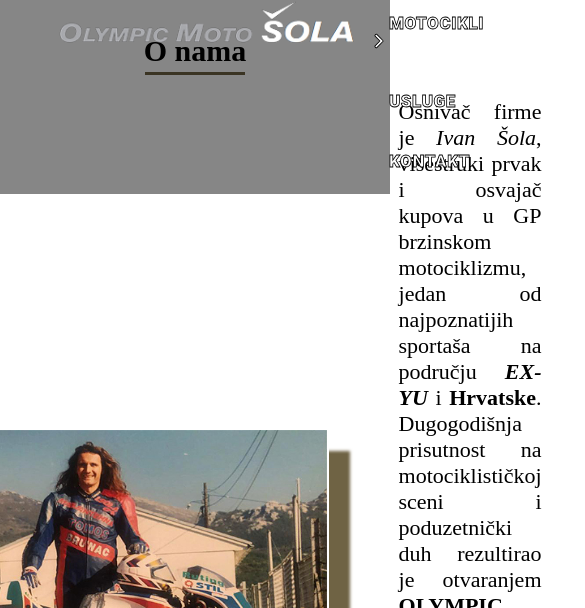
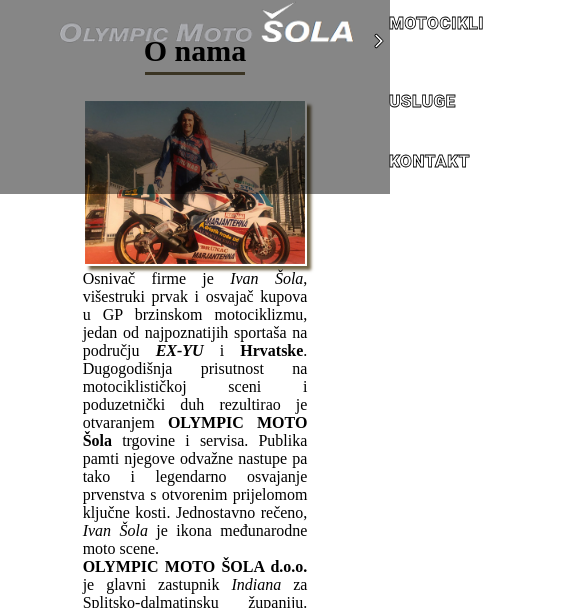
Before and after one commit to codskillz/olympic-moto-sola, an Angular app: page / in a window 390 px wide. Shown: the part 150-758 px from the top of the page, 585 px wide, since content can reach past the window. Built offline with nearby package versions, Linux system fonts and the light colour scheme.

Commit message:
fixed bug with horizontal scrollbar and added few optimizations for mobile phones (not entirely)

```diff
--- a/src/app/app.component.scss
+++ b/src/app/app.component.scss
@@ -54,3 +54,10 @@ section {
         background-attachment: scroll;
     }
 }
+
+@media screen and (max-width: 768px) {
+    .video-cover {
+        position: relative;
+        overflow: hidden;
+    }
+}
--- a/src/app/dostupne-marke/dostupne-marke.component.scss
+++ b/src/app/dostupne-marke/dostupne-marke.component.scss
@@ -37,3 +37,30 @@
     height: 180px;
     transition: 0.5s;
 }
+
+@media screen and (max-width: 768px) {
+    .image-container {
+        display: flex;
+        flex-wrap: wrap;
+        justify-content: center;
+        align-items: center;
+    }
+
+    .obicni {
+        filter: grayscale(0%);
+        height: 120px;
+        margin: 5px;
+        transition: 0.5s;
+    }
+
+    .image-container img:hover {
+        transform: scale(1);
+    }
+
+    .image-container .indian {
+        filter: grayscale(0%);
+        height: 150px;
+        margin: 5px;
+        transition: 0.5s;
+    }
+}
--- a/src/app/header/header.component.scss
+++ b/src/app/header/header.component.scss
@@ -147,7 +147,7 @@ nav ul li a {
 .hover-underline-animation {
     display: inline-block;
     position: relative;
-    color: #6f6344;
+    color: #9c7d2e;
 }
 
 .hover-underline-animation::after {
@@ -158,7 +158,7 @@ nav ul li a {
     height: 4px;
     bottom: -5px;
     left: 0;
-    background-color: #6f6344;
+    background-color: #9c7d2e;
     transform-origin: bottom right;
     transition: transform 0.25s ease-out;
 }
--- a/src/app/kontakt/kontakt.component.scss
+++ b/src/app/kontakt/kontakt.component.scss
@@ -49,3 +49,50 @@
 .paragraphs-working-hours {
     display: block;
 }
+
+@media screen and (max-width: 768px) {
+    .wrapper {
+        display: flex;
+        flex-direction: column;
+        align-items: center;
+    }
+
+    .text-content {
+        font-size: 16px;
+        text-align: center;
+    }
+
+    .google-map {
+        margin: 0 10px;
+        width: 90%;
+        height: auto;
+    }
+
+    .image-text {
+        display: flex;
+        align-items: center;
+        margin-bottom: 5px;
+    }
+
+    .image-text p {
+        margin-left: 5px;
+        font-size: 14px;
+    }
+
+    .image-text img {
+        width: 25px;
+        height: auto;
+    }
+
+    .working-hours {
+        display: flex;
+        flex-wrap: wrap;
+        justify-content: center;
+    }
+
+    .paragraphs-working-hours {
+        display: inline-block;
+        margin: 5px;
+        font-size: 14px;
+    }
+}
--- a/src/app/o-nama/o-nama.component.scss
+++ b/src/app/o-nama/o-nama.component.scss
@@ -32,7 +32,7 @@ img {
 }
 
 .sola-text p {
-    font-size: 22px;
+    font-size: 20px;
     text-align: justify;
 }
 
@@ -45,3 +45,38 @@ img {
     padding-left: 50px;
     padding-right: 50px;
 }
+
+@media screen and (max-width: 768px) {
+    img {
+        width: 90%;
+        height: auto;
+        border: 2px solid #fff;
+        -webkit-box-shadow: 5px 5px 3px -1px #6f6344;
+        -moz-box-shadow: 5px 5px 3px -1px #6f6344;
+        box-shadow: 5px 5px 3px -1px #6f6344;
+        margin-left: 5%;
+        margin-right: 5%;
+    }
+
+    .image-text-container {
+        display: flex;
+        flex-direction: column;
+        justify-content: center;
+        align-items: center;
+    }
+
+    .sola-text p {
+        font-size: 16px;
+        text-align: justify;
+    }
+
+    .sola-text {
+        padding-left: 5%;
+        padding-right: 5%;
+    }
+
+    .wrapper {
+        padding-left: 10%;
+        padding-right: 10%;
+    }
+}
--- a/src/app/usluge/usluge.component.html
+++ b/src/app/usluge/usluge.component.html
@@ -5,9 +5,9 @@
     <br><br><br><br>
 
     <div class="image-container">
-        <div class="image-wrapper" *ngFor="let image of images" data-aos="fade-left" data-aos-duration="1500">
+        <div class="image-wrapper" *ngFor="let image of images" data-aos="fade-right" data-aos-duration="1500">
             <img [src]="image.src" [alt]="image.alt">
-            <div class="image-caption">{{ image.caption }}</div>
+            <div class="image-caption" [innerHtml]="image.caption"></div>
         </div>
     </div>
 </section>
--- a/src/app/usluge/usluge.component.scss
+++ b/src/app/usluge/usluge.component.scss
@@ -24,15 +24,39 @@
     flex-direction: column;
     justify-content: center;
     align-items: center;
-    margin: 0 20px;
+    margin: 0 100px;
 }
 
 .image-caption {
-    margin-top: 10px;
+    margin-top: 15px;
     text-align: center;
     font-size: 20px;
 }
 
 .image-wrapper img {
-    height: 200px;
+    height: 150px;
 }
+
+@media screen and (max-width: 768px) {
+    .image-container {
+        display: flex;
+        flex-wrap: wrap;
+        justify-content: center;
+        align-items: center;
+    }
+
+    .image-wrapper {
+        text-align: center;
+        margin: 10px;
+    }
+
+    .image-caption {
+        margin-top: 10px;
+        font-size: 16px;
+    }
+
+    .image-wrapper img {
+        height: 100px;
+        margin-bottom: 5px;
+    }
+}
--- a/src/app/usluge/usluge.component.ts
+++ b/src/app/usluge/usluge.component.ts
@@ -11,17 +11,17 @@ export class UslugeComponent {
     {
       src: 'assets/media/images/usluge/bike-service.png',
       alt: 'Servis vozila',
-      caption: 'Ovlašteni servis i popravak motocikla za marke istih koje možete pronaći na stranicama OLYMPIC MOTO ŠOLA.'
+      caption: '<p><b>Ovlašteni servis</b> i <b>popravak</b> motocikla za marke<br>istih koje možete pronaći na stranicama <b>OLYMPIC MOTO ŠOLA</b>.</p>'
     },
     {
       src: 'assets/media/images/usluge/bike-renting.png',
       alt: 'Najam vozila',
-      caption: 'Najam motocikla/quadova dostupnih u našoj trgovini.'
+      caption: '<p>Najam motocikla/quadova<br><b>dostupnih</b> u našoj trgovini.</p>'
     },
     {
       src: 'assets/media/images/usluge/bike-selling.png',
       alt: 'Prodaja vozila',
-      caption: 'Prodaja motocikla koje također možete pronaći na stranicama OLYMPIC MOTO ŠOLA.'
+      caption: '<p>Prodaja motocikla koje također<br>možete pronaći na stranicama <b>OLYMPIC MOTO ŠOLA</b>.</p>'
     }
   ];
 }
```
